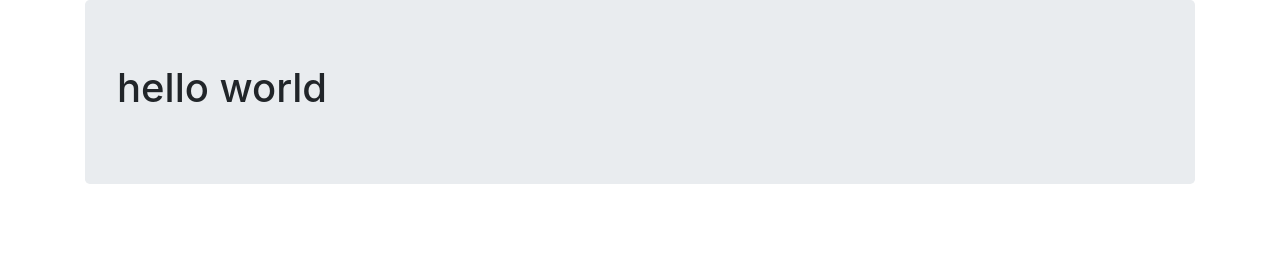
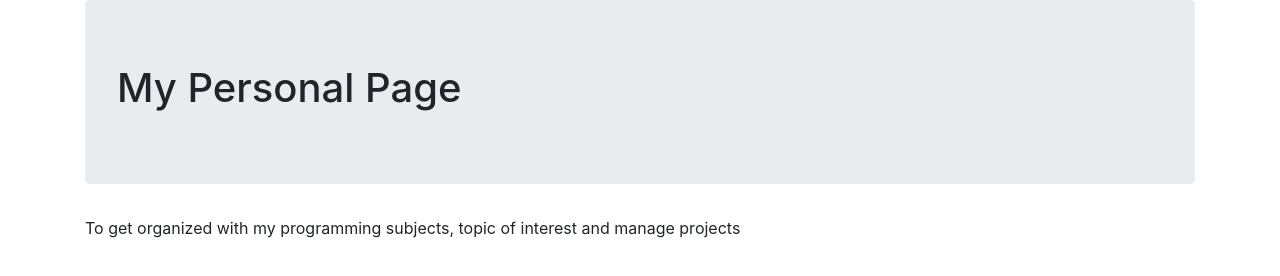
Before and after one commit to civanesar/civanesar.github.io, a plain HTML site: page index.html in a window 1280 px wide. Drawn offline with nearby package versions, Linux system fonts and the light colour scheme.

Commit message:
Update index.html

```diff
--- a/index.html
+++ b/index.html
@@ -8,7 +8,10 @@
   <body>
     <article class = "container">
       <section class = "jumbotron">
-        <h1>hello world</h1>
+        <h1>My Personal Page</h1>
+      </section>
+      <section>
+        <p>To get organized with my programming subjects, topic of interest and manage projects</p>
       </section>
     </article>
   </body>
```
